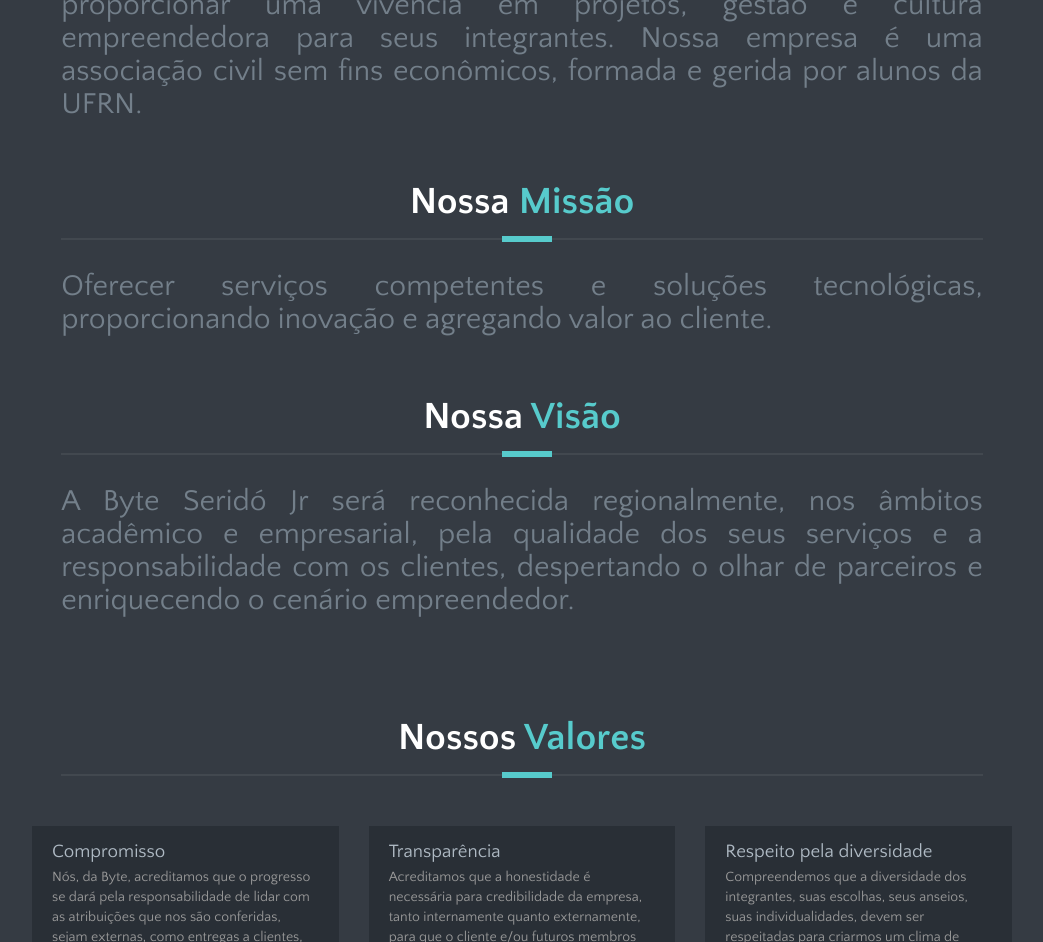
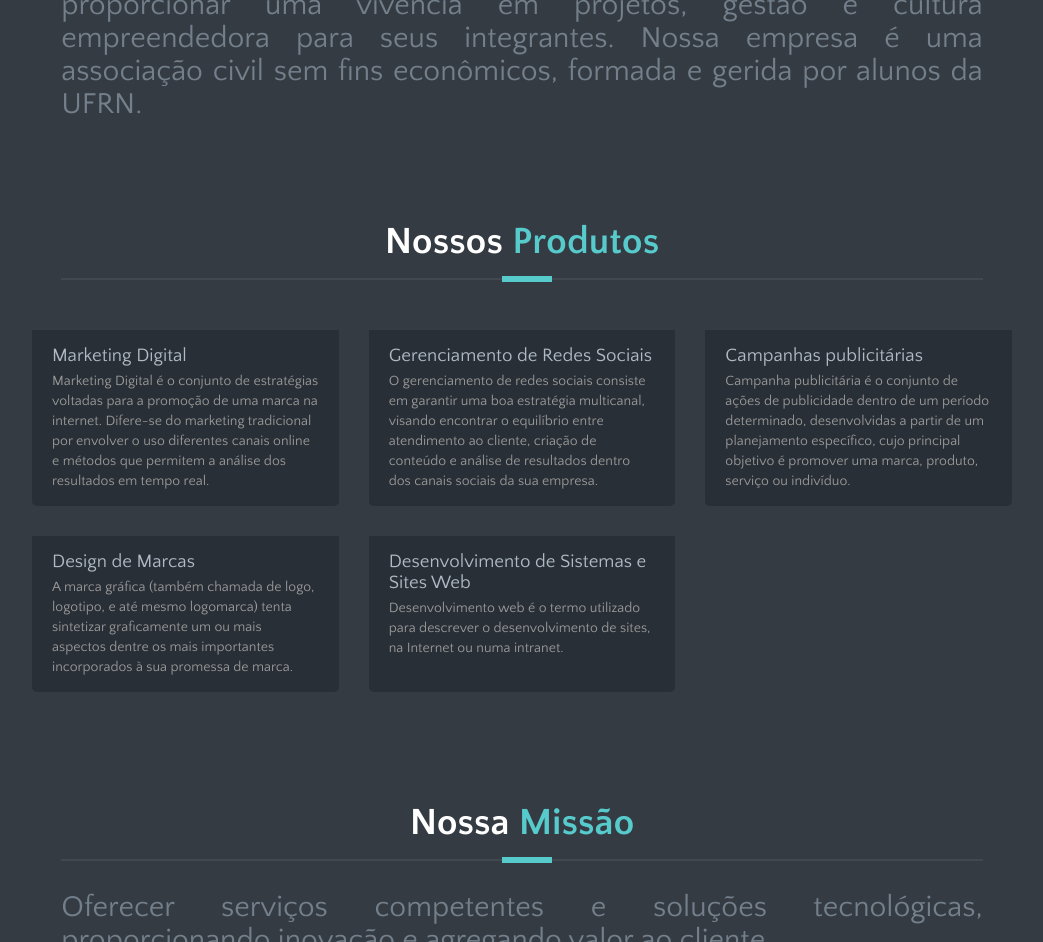
Before and after one commit to higornobrega/byte-serido.github.io, a React (Create React App) app: page / in a window 1280 px wide. Shown: the part 780-1722 px from the top of the page, without its empty margins (118-1161 px from the left). Built offline with nearby package versions, Linux system fonts and the light colour scheme; the HTML template or start-up script is replaced by a standard one; a web font is replaced by a local one.

Commit message:
Nossos produtos

```diff
--- a/src/App.js
+++ b/src/App.js
@@ -8,12 +8,14 @@
 import Mission from './components/Mission';
 import Vision from './components/Vision';
 import Contact from './components/Contact';
+import Products from './components/Products';
 
 function App() {
   return (
     <div className="App">
       <Header />
       <About />
+	  <Products/>
       <Mission/>
       <Vision />
       <Value />
--- a/src/components/Header/styles.css
+++ b/src/components/Header/styles.css
@@ -5,7 +5,7 @@
 }
 
 .banner-img img {
-    width: 80%;
+    width: 72%;
     height: 550px;
 }
 
@@ -19,12 +19,3 @@
         height: 550px;
     }
 }
-/*
-.header-root img{
-    height: 550px;
-    width: 100%;
-    padding: 0 10% 0 10%;
-    margin: auto;
-    background-color: #FFFFFF;
-}
-*/
--- /dev/null
+++ b/src/components/Products/Products.jsx
@@ -0,0 +1,61 @@
+import React from 'react';
+import './styles.css';
+
+function Products(){
+	return(
+		<div className="title-producto section-producto text-center-producto">
+			<h2>
+				Nossos <span className="color">Produtos</span>
+			</h2>
+			<div className="border-producto"></div>
+
+			<div className="team-member-producto">
+				<ul>
+					<li>
+						<footer>
+							<h3>Marketing Digital</h3>
+							<p>
+							Marketing Digital é o conjunto de estratégias voltadas para a promoção de uma marca na internet. Difere-se do marketing tradicional por envolver o uso diferentes canais online e métodos que permitem a análise dos resultados em tempo real.
+							</p>
+						</footer>
+					</li>
+					<li>
+						<footer>
+							<h3>Gerenciamento de Redes Sociais</h3>
+							<p>
+							O gerenciamento de redes sociais consiste em garantir uma boa estratégia multicanal, visando encontrar o equilíbrio entre atendimento ao cliente, criação de conteúdo e análise de resultados dentro dos canais sociais da sua empresa.
+							</p>
+						</footer>
+					</li>
+					<li>
+						<footer>
+							<h3>Campanhas publicitárias</h3>
+							<p>
+							Campanha publicitária é o conjunto de ações de publicidade dentro de um período determinado, desenvolvidas a partir de um planejamento específico, cujo principal objetivo é promover uma marca, produto, serviço ou indivíduo.
+							</p>
+						</footer>
+					</li>
+
+					<li>
+						<footer>
+							<h3>Design de Marcas</h3>
+							<p>
+							A marca gráfica (também chamada de logo, logotipo, e até mesmo logomarca) tenta sintetizar graficamente um ou mais aspectos dentre os mais importantes incorporados à sua promessa de marca.
+							</p>
+						</footer>
+					</li>
+					<li>
+						<footer>
+							<h3>Desenvolvimento de Sistemas e Sites Web</h3>
+							<p>
+							Desenvolvimento web é o termo utilizado para descrever o desenvolvimento de sites, na Internet ou numa intranet.
+							</p>
+						</footer>
+					</li>
+				</ul>
+			</div>
+		</div>
+	);
+}
+
+export default Products;
--- /dev/null
+++ b/src/components/Products/index.js
@@ -0,0 +1,2 @@
+import Products from './Products';
+export default Products;
--- /dev/null
+++ b/src/components/Products/styles.css
@@ -0,0 +1,135 @@
+
+.title-producto {
+    padding-bottom: 60px;
+}
+
+.title-producto h2 {
+    font-weight: 700;
+    font-size: 38px;
+    color: #fff;
+}
+
+.title-producto h2 span {
+    color: #57cbcc;
+}
+
+.text-center-producto {
+    text-align: center;
+}
+
+.border-producto {
+    border-top: 2px solid rgba(236, 239, 241, 0.07);
+    margin: 15px auto 0;
+    position: relative;
+    width: 72%;
+}
+
+.border-producto:before {
+    background-color: #fff;
+    content: '';
+    height: 6px;
+    left: 50%;
+    margin-left: -20px;
+    position: absolute;
+    top: -4px;
+    width: 50px;
+    background-color: #57cbcc;
+}
+
+.section-producto {
+    padding: 100px 0 0 0;
+}
+
+.team-member-producto {
+    max-width: 980px;
+    margin: 0 auto;
+    padding: 50px 0;
+    text-align: center;
+}
+
+.team-member-producto ul {
+    list-style: none;
+    display: grid;
+    grid-template-columns: repeat(3, 1fr);
+    grid-gap: 30px;
+}
+
+.team-member-producto ul li {
+    display: flex;
+    flex-direction: column;
+}
+
+.team-member-producto ul li img {
+    max-width: 100%;
+    border-radius:  5px 5px 0 0;
+}
+
+.team-member-producto ul li footer {
+    flex: 1;
+    background: #292F36;
+    padding: 15px 20px;
+    text-align: left;
+    border-radius: 0 0 5px 5px;
+}
+
+.team-member-producto ul li footer strong {
+    font-size: 16px;
+    color: #333;
+}
+
+.team-member-producto ul li footer p {
+    font-size: 14px;
+    line-height: 20px;
+    color: #999;
+    margin-top: 5px;
+}
+
+.team-member-producto ul li .buttons {
+    margin-top: 10px;
+    display: grid;
+    grid-template: repeat(2, 1fr);
+    grid-gap: 10px;
+}
+
+.team-member-producto ul li .buttons button {
+    height: 50px;
+    box-shadow: 0 2px 2px 0 rgba(0, 0, 0, 0.05);
+    border: 0;
+    border-radius: 4px;
+    background: #FFF;
+    cursor: pointer;
+}
+
+.team-member-producto ul li .buttons button:hover img {
+    transform:  translateY(-5px);
+    transition: all 0.2s;
+}
+
+.team-member-producto .empty {
+    font-size: 32px;
+    color: #999;
+    font-weight: bold;
+    margin-top: 300px;
+}
+
+.team-member-producto span {
+    font-size: 13px;
+}
+
+@media (max-width: 538px){
+    .team-member-producto ul {
+        list-style: none;
+        display: grid;
+        grid-template-columns: repeat(2, 1fr);
+        grid-gap: 30px;
+    }
+}
+
+@media (max-width: 365px){
+    .team-member-producto ul {
+        list-style: none;
+        display: grid;
+        grid-template-columns: repeat(1, 1fr);
+        grid-gap: 30px;
+    }
+}
```
